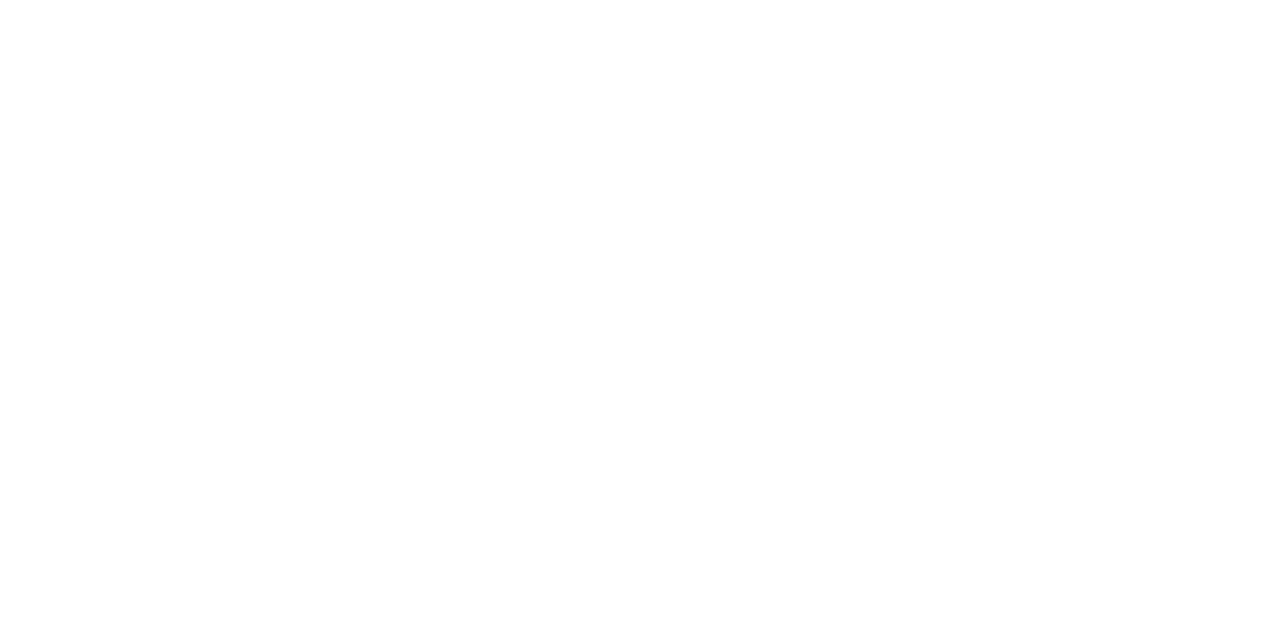
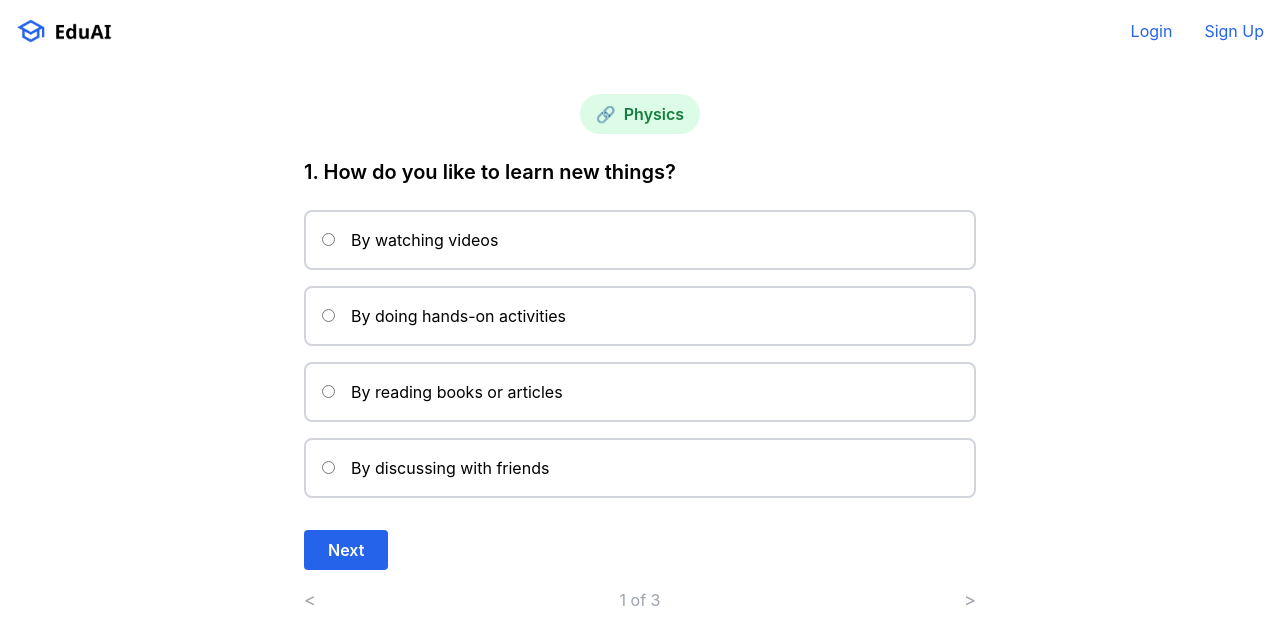
Before and after one commit to mbidnyj/baltic-ai-hackathon, a React (Create React App) app in the folder baltic-ai-hack-frontend/: page /quiz in a window 1280 px wide. Before the commit this address had no page. Shown: the top 644 px of the page. Built offline with nearby package versions, Linux system fonts and the light colour scheme.

Commit message:
Added quiz and result pages

```diff
--- a/baltic-ai-hack-frontend/src/App.js
+++ b/baltic-ai-hack-frontend/src/App.js
@@ -8,6 +8,8 @@
 import { UserProvider } from "./context/UserContext";
 import LandingPage from "./components/LandingPage";
 import ProfilePage from "./components/ProfilePage";
+import QuizPage from "./components/QuizPage";
+import ResultPage from "./components/ResultPage";
 
 function App() {
   return (
@@ -25,6 +27,8 @@
             <Route path="/module/:moduleId/edit" element={<EditModule />} />
 
             <Route path="/profile" element={<ProfilePage />} />
+            <Route path="/quiz" element={<QuizPage />} />
+            <Route path="/result" element={<ResultPage />} />
           </Route>
         </Routes>
       </UserProvider>
--- /dev/null
+++ b/baltic-ai-hack-frontend/src/components/Button.js
@@ -0,0 +1,19 @@
+import React from "react";
+
+const Button = ({ children, onClick, color = "default" }) => {
+  const colors = {
+    default: "bg-blue-600 hover:bg-blue-700 text-white",
+    danger: "bg-red-500 hover:bg-red-700 text-white",
+  };
+
+  return (
+    <button
+      className={colors[color] + " px-6 py-2 rounded w-fit font-bold"}
+      onClick={onClick}
+    >
+      {children}
+    </button>
+  );
+};
+
+export default Button;
--- a/baltic-ai-hack-frontend/src/components/Layout.js
+++ b/baltic-ai-hack-frontend/src/components/Layout.js
@@ -28,7 +28,7 @@
   return (
     <div>
       <Header /> {/* Common Header for all pages */}
-      <main className="px-8 py-12 bg-gray-50 min-h-screen">{content}</main>
+      <main className="bg-white min-h-screen">{content}</main>
     </div>
   );
 };
--- a/baltic-ai-hack-frontend/src/components/ProfilePage.js
+++ b/baltic-ai-hack-frontend/src/components/ProfilePage.js
@@ -1,6 +1,7 @@
 import React from "react";
 import { useUser } from "../context/UserContext";
 import SignOutButton from "./SignOutButton";
+import Button from "./Button";
 
 const ProfilePage = () => {
   const { userType } = useUser();
@@ -39,9 +40,7 @@
           </p>
           {userType === "guest" ? null : (
             <div className="flex gap-4 items-center justify-center mt-4">
-              <button className=" bg-blue-600 hover:bg-blue-700 text-white px-4 py-2 rounded  font-bold">
-                Edit Profile
-              </button>
+              <Button>Edit Profile</Button>
               <SignOutButton />
             </div>
           )}
--- /dev/null
+++ b/baltic-ai-hack-frontend/src/components/QuizIntro.js
@@ -0,0 +1,25 @@
+import React from "react";
+import { useNavigate } from "react-router-dom";
+import Button from "./Button";
+
+const QuizIntro = () => {
+  const navigate = useNavigate();
+
+  return (
+    <div className="flex flex-col items-center justify-center">
+      <div className="bg-green-100 text-green-700 font-semibold px-8 py-3 rounded-full flex items-center mb-8 mt-40 text-2xl">
+        <span className="mr-2">🔗</span>
+        <span>Physics</span>
+      </div>
+
+      <h1 className="text-2xl md:text-5xl text-center font-semibold text-black mb-8">
+        Let’s take a quiz, so we can find the <br />
+        <span className="underline">best learning methods</span> for you.
+      </h1>
+
+      <Button onClick={() => navigate("/quiz")}>Take a quiz</Button>
+    </div>
+  );
+};
+
+export default QuizIntro;
--- /dev/null
+++ b/baltic-ai-hack-frontend/src/components/QuizPage.js
@@ -0,0 +1,138 @@
+import React, { useState } from "react";
+import { useUser } from "../context/UserContext";
+import { useNavigate } from "react-router-dom";
+
+// Example data for quiz questions, which could be fetched from a backend or hardcoded
+const quizData = [
+  {
+    question: "How do you like to learn new things?",
+    options: [
+      "By watching videos",
+      "By doing hands-on activities",
+      "By reading books or articles",
+      "By discussing with friends",
+    ],
+    answer: null,
+  },
+  {
+    question: "How do you usually organize your tasks?",
+    options: [
+      "I use a to-do list",
+      "I rely on deadlines",
+      "I organize tasks mentally",
+      "I seek help from others",
+    ],
+    answer: null,
+  },
+  {
+    question: "What type of feedback do you prefer?",
+    options: [
+      "Detailed written feedback",
+      "Verbal feedback",
+      "Peer feedback",
+      "Self-assessment",
+    ],
+    answer: null,
+  },
+];
+
+const QuizPage = () => {
+  const [currentQuestion, setCurrentQuestion] = useState(0); // Track the current question
+  const [selectedAnswer, setSelectedAnswer] = useState(null); // Track the selected answer
+  const totalQuestions = quizData.length;
+
+  const { setQuizView } = useUser();
+  const navigate = useNavigate();
+
+  // Handle answer selection
+  const handleAnswerSelect = (answer) => {
+    setSelectedAnswer(answer);
+  };
+
+  // Move to the next question
+  const handleNextQuestion = () => {
+    if (selectedAnswer !== null) {
+      quizData[currentQuestion].answer = selectedAnswer;
+      setSelectedAnswer(null); // Reset answer selection
+      if (currentQuestion < totalQuestions - 1) {
+        setCurrentQuestion(currentQuestion + 1);
+      } else {
+        setQuizView("result");
+        navigate("/result");
+        console.log("Quiz completed:", quizData); // For now, log the results to console
+      }
+    } else {
+      alert("Please select an answer before proceeding.");
+    }
+  };
+
+  return (
+    <div className="flex flex-col items-center justify-center min-h-min p-8">
+      {/* Subject Tag */}
+      <div className="bg-green-100 text-green-700 font-semibold px-4 py-2 rounded-full flex items-center mb-6">
+        <span className="mr-2">🔗</span>
+        <span>Physics</span>
+      </div>
+
+      <div className="w-full max-w-2xl">
+        <h2 className="text-xl font-semibold mb-6">
+          {currentQuestion + 1}. {quizData[currentQuestion].question}
+        </h2>
+
+        {/* Options */}
+        <div className="space-y-4 mb-8">
+          {quizData[currentQuestion].options.map((option, index) => (
+            <label
+              key={index}
+              className={`flex items-center p-4 border-2 rounded-lg cursor-pointer text-center ${
+                selectedAnswer === option
+                  ? "border-blue-500 bg-blue-100"
+                  : "border-gray-300"
+              }`}
+              onClick={() => handleAnswerSelect(option)}
+            >
+              <input
+                type="radio"
+                name="answer"
+                value={option}
+                checked={selectedAnswer === option}
+                onChange={() => handleAnswerSelect(option)}
+                className="mr-4"
+              />
+              {option}
+            </label>
+          ))}
+        </div>
+
+        <button
+          onClick={handleNextQuestion}
+          className="bg-blue-600 hover:bg-blue-700 text-white font-semibold py-2 px-6 rounded"
+        >
+          {currentQuestion < totalQuestions - 1 ? "Next" : "Finish"}
+        </button>
+
+        <div className="flex justify-between items-center mt-4 text-gray-400">
+          <button
+            disabled={currentQuestion === 0}
+            onClick={() => setCurrentQuestion(currentQuestion - 1)}
+            className="text-lg"
+          >
+            &lt;
+          </button>
+          <p>
+            {currentQuestion + 1} of {totalQuestions}
+          </p>
+          <button
+            disabled={currentQuestion === totalQuestions - 1}
+            onClick={handleNextQuestion}
+            className="text-lg"
+          >
+            &gt;
+          </button>
+        </div>
+      </div>
+    </div>
+  );
+};
+
+export default QuizPage;
--- /dev/null
+++ b/baltic-ai-hack-frontend/src/components/ResultPage.js
@@ -0,0 +1,48 @@
+import React from "react";
+import Button from "./Button";
+import { useNavigate } from "react-router-dom";
+import { useUser } from "../context/UserContext";
+
+const ResultPage = () => {
+  const navigate = useNavigate();
+  const { setQuizView } = useUser();
+
+  const handleClick = () => {
+    setQuizView(null);
+    navigate("/");
+  };
+
+  return (
+    <div className="flex flex-col items-center justify-center min-h-min p-8">
+      <h1 className="flex items-center text-5xl font-bold my-8">
+        Results of your
+        <span className="bg-green-100 text-green-700 font-semibold px-4 py-2 rounded-full text-3xl flex items-center mx-4">
+          <span className="mr-2">🔗</span>
+          <span>Physics</span>
+        </span>
+        test
+      </h1>
+
+      <section className="w-2/3 text-2xl flex flex-col gap-6">
+        <p>Hey, Dave! 👋</p>
+        <p>
+          We noticed you learn best with hands-on activities and working with
+          friends. You’re familiar with some physics concepts, but we’ll help
+          you understand gravity and energy better through fun videos and
+          experiments.🗜
+        </p>
+        <p>
+          You don’t like too many tests, so we’ve kept them light and let you
+          track progress at your own pace. ⏳
+        </p>
+        <p>
+          Give our personalized study plan a try – it’s tailored just for you!
+          😉
+        </p>
+        <Button onClick={handleClick}>Jump to study plan</Button>
+      </section>
+    </div>
+  );
+};
+
+export default ResultPage;
--- a/baltic-ai-hack-frontend/src/components/SignOutButton.js
+++ b/baltic-ai-hack-frontend/src/components/SignOutButton.js
@@ -1,6 +1,7 @@
 import React from "react";
 import { useUser } from "../context/UserContext";
 import { useNavigate } from "react-router-dom";
+import Button from "./Button";
 
 const SignOutButton = () => {
   const { signOut } = useUser();
@@ -12,12 +13,9 @@
   };
 
   return (
-    <button
-      onClick={handleSignOut}
-      className="bg-red-500 hover:bg-red-700 text-white font-bold py-2 px-4 rounded"
-    >
+    <Button onClick={handleSignOut} color="danger">
       Sign Out
-    </button>
+    </Button>
   );
 };
 
--- a/baltic-ai-hack-frontend/src/components/StudentDashboard.js
+++ b/baltic-ai-hack-frontend/src/components/StudentDashboard.js
@@ -1,7 +1,20 @@
 import React from "react";
+import QuizIntro from "./QuizIntro";
+import { useUser } from "../context/UserContext";
+import ResultPage from "./ResultPage";
 
 const StudentDashboard = () => {
-  return <></>;
+  const { quizView } = useUser();
+
+  return (
+    <>
+      {quizView === "quiz" ? (
+        <QuizIntro />
+      ) : quizView === "result" ? (
+        <ResultPage />
+      ) : null}
+    </>
+  );
 };
 
 export default StudentDashboard;
--- a/baltic-ai-hack-frontend/src/context/UserContext.js
+++ b/baltic-ai-hack-frontend/src/context/UserContext.js
@@ -4,6 +4,7 @@
 
 export const UserProvider = ({ children }) => {
   const [userType, setUserType] = useState("guest"); // `setUserType` is defined here
+  const [quizView, setQuizView] = useState("quiz");
 
   // Function to log in the user and set the userType
   const loginUser = (type) => {
@@ -16,7 +17,16 @@
   };
 
   return (
-    <UserContext.Provider value={{ userType, setUserType, loginUser, signOut }}>
+    <UserContext.Provider
+      value={{
+        userType,
+        setUserType,
+        loginUser,
+        signOut,
+        quizView,
+        setQuizView,
+      }}
+    >
       {children}
     </UserContext.Provider>
   );
```
Also changed, not shown: 1 other file (tests, documents, lock files or other folders).
